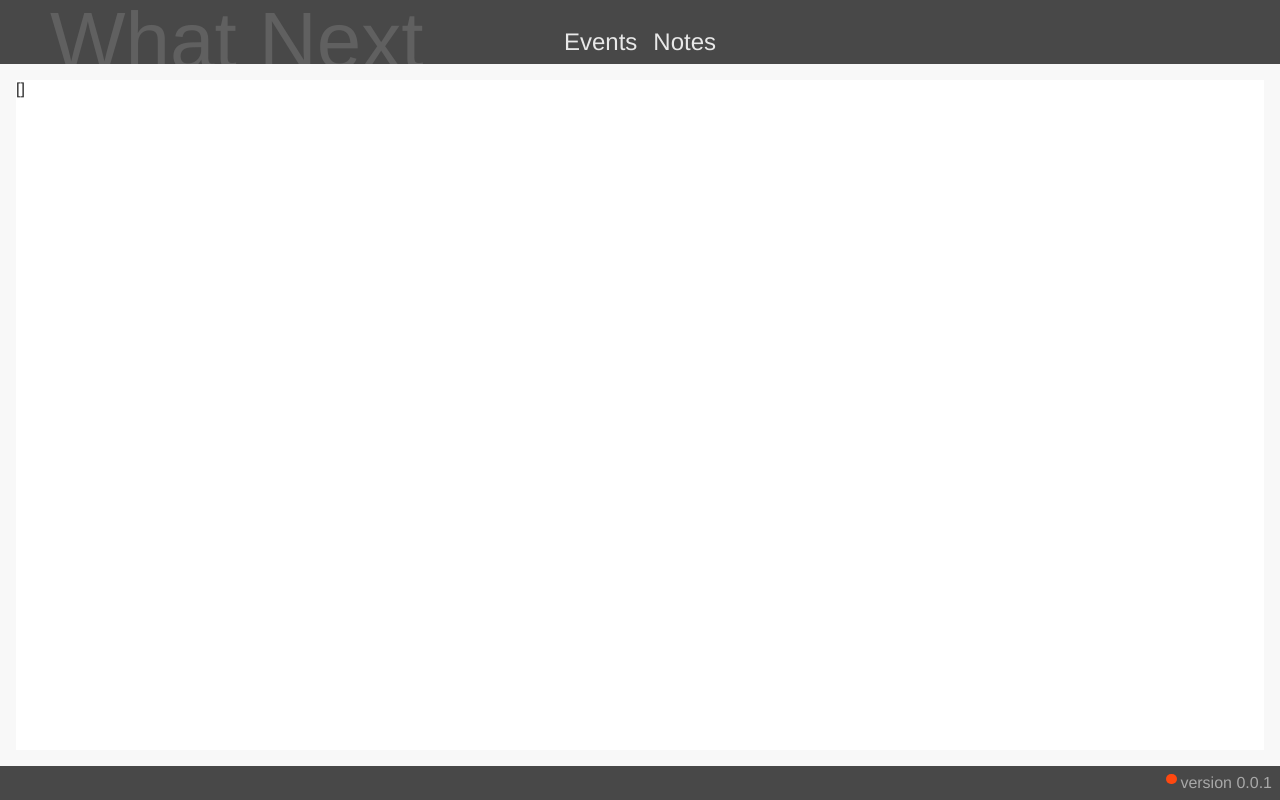
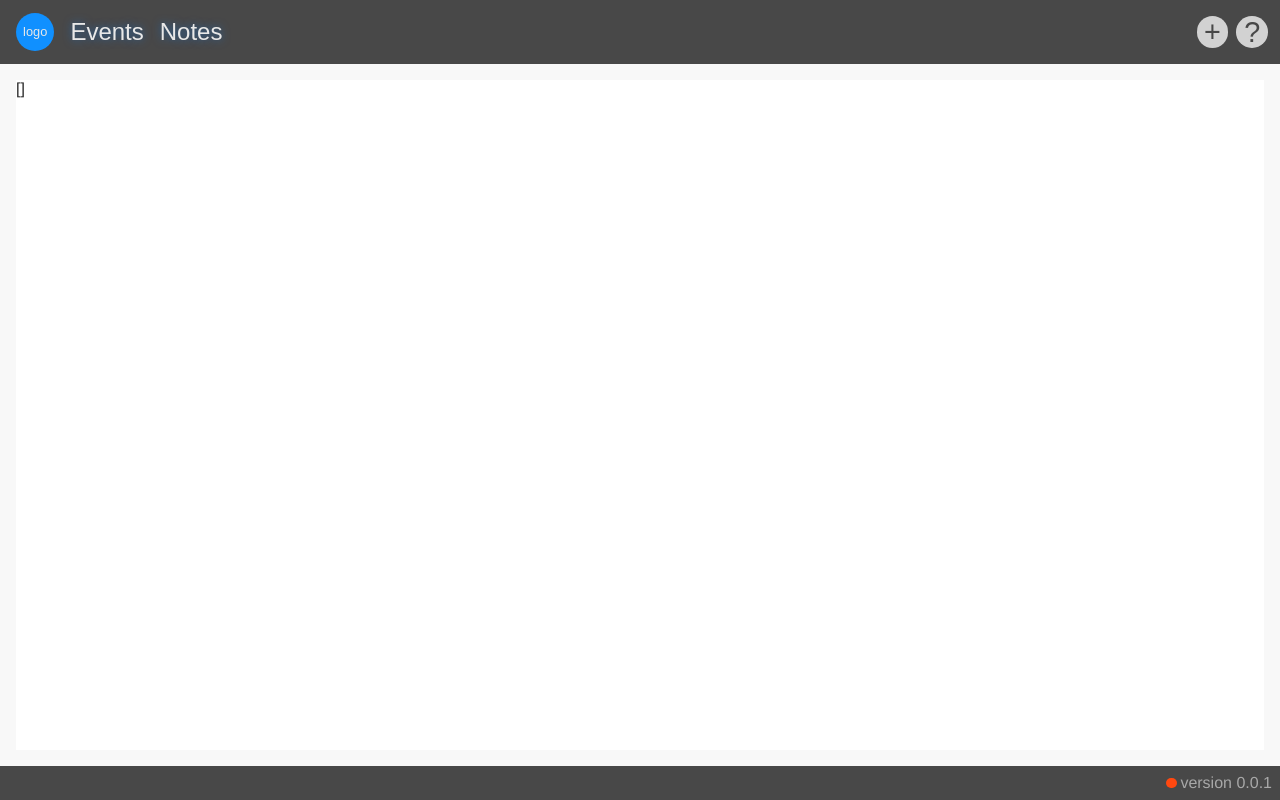
Before and after one commit to philrmass/what-next, a React app: page / in a window 1280 px wide. Built offline with nearby package versions, Linux system fonts and the light colour scheme; the HTML template or start-up script is replaced by a standard one.

Commit message:
add menu

```diff
--- a/src/components/App.js
+++ b/src/components/App.js
@@ -1,16 +1,36 @@
-import React from 'react';
+import React, { useState } from 'react';
 import { useLocalStorage } from '../utilities/storage';
 import Footer from './Footer';
 import Events from './Events';
 import Header from './Header';
+import Menu from './Menu';
 import Notes from './Notes';
 import styles from '../styles/App.module.css';
 
 function App() {
   const [events, setEvents] = useLocalStorage('whatNextEvents', []);
   const [notes, setNotes] = useLocalStorage('whatNextNotes', []);
-  const [showNotes, setShowNotes] = useLocalStorage('whatNextShowNotes', false);
+  const [notesShown, setNotesShown] = useLocalStorage('whatNextNotesShown', false);
+  const [menuShown, setShowMenu] = useState(false);
+  const [message, setMessage] = useState('');
   const version = '0.0.1';
+
+  function showMessage(text) {
+    setMessage(text);
+    setTimeout(() => setMessage(''), 2000);
+  }
+
+  function addItem() {
+    if (notesShown) {
+      showMessage('add note');
+    } else {
+      showMessage('add event');
+    }
+  }
+
+  function showMenu(shown) {
+    setShowMenu(shown);
+  }
 
   function addEvent(event) {
     setEvents((events) => [...events, event]);
@@ -20,30 +40,48 @@ function App() {
     setNotes((notes) => [...notes, note]);
   }
 
+  function saveBackup() {
+    showMessage('save');
+  }
+
+  function loadBackup() {
+    showMessage('load');
+  }
+
   function update() {
-    console.log('UPDATE');
+    showMessage('update');
   }
 
   return (
     <div className={styles.page}>
       <Header
-        setShowNotes={setShowNotes}
+        setNotesShown={setNotesShown}
+        addItem={addItem}
+        showMenu={() => showMenu(true)}
       />
       <section className={styles.main}>
-        { !showNotes &&
+        { !notesShown &&
           <Events
             events={events}
             addEvent={addEvent}
           />
         }
-        { showNotes &&
+        { notesShown &&
           <Notes
             notes={notes}
             addNotes={addNote}
           />
         }
+        { menuShown &&
+          <Menu
+            saveBackup={saveBackup}
+            loadBackup={loadBackup}
+            close={() => showMenu(false)}
+          />
+        }
       </section>
       <Footer
+        message={message}
         version={version}
         update={update}
       />
--- a/src/components/Footer.js
+++ b/src/components/Footer.js
@@ -2,22 +2,24 @@ import React from 'react';
 import PropTypes from 'prop-types';
 import styles from '../styles/Footer.module.css';
 
-function Footer({ version, update }) {
+function Footer({ message, version, update }) {
   return (
     <footer className={styles.main}>
-      <button
-        className={styles.updateButton}
-        onClick={update}
-      >
-      </button>
-      <span className={styles.version}>
-        version {version}
-      </span>
+      <div>{message}</div>
+      <div>
+        <button
+          className={styles.updateButton}
+          onClick={update}
+        >
+        </button>
+        <span className={styles.version}>version {version}</span>
+      </div>
     </footer>
   );
 }
 
 Footer.propTypes = {
+  message: PropTypes.string,
   version: PropTypes.string,
   update: PropTypes.func,
 };
--- a/src/components/Header.js
+++ b/src/components/Header.js
@@ -2,32 +2,55 @@ import React from 'react';
 import PropTypes from 'prop-types';
 import styles from '../styles/Header.module.css';
 
-function Header({ setShowNotes }) {
+function Header({ setNotesShown, addItem, showMenu }) {
   return (
     <header className={styles.main}>
+      {/*
       <div className={styles.title}>
         What Next
       </div>
-      <div className={styles.links}>
+      */}
+      <div className={styles.controls}>
+        <div className={styles.linkContainer}>
+          <div className={styles.logo}>
+            logo
+          </div>
           <button
             className={styles.link}
-          onClick={() => setShowNotes(false)}
+            onClick={() => setNotesShown(false)}
           >
             Events
           </button>
           <button
             className={styles.link}
-          onClick={() => setShowNotes(true)}
+            onClick={() => setNotesShown(true)}
           >
             Notes
           </button>
+        </div>
+        <div>
+          <button
+            className={styles.infoButton}
+            onClick={addItem}
+          >
+            +
+          </button>
+          <button
+            className={styles.infoButton}
+            onClick={showMenu}
+          >
+            ?
+          </button>
+        </div>
       </div>
     </header>
   );
 }
 
 Header.propTypes = {
-  setShowNotes: PropTypes.func,
+  setNotesShown: PropTypes.func,
+  addItem: PropTypes.func,
+  showMenu: PropTypes.func,
 };
 
 export default Header;
--- /dev/null
+++ b/src/components/Menu.js
@@ -0,0 +1,44 @@
+import React from 'react';
+import PropTypes from 'prop-types';
+import styles from '../styles/Menu.module.css';
+
+function Menu({ saveBackup, loadBackup, close }) {
+  return (
+    <main className={styles.main}>
+      <div className={styles.linkContainer}>
+        <div>
+          <button
+            className={styles.link}
+            onClick={saveBackup}
+          >
+            Save Backup
+          </button>
+        </div>
+        <div>
+          <button
+            className={styles.link}
+            onClick={loadBackup}
+          >
+            Load Backup
+          </button>
+        </div>
+      </div>
+      <div className={styles.buttonContainer}>
+        <button
+          className={styles.button}
+          onClick={close}
+        >
+          +
+        </button>
+      </div>
+    </main>
+  );
+}
+
+Menu.propTypes = {
+  saveBackup: PropTypes.func,
+  loadBackup: PropTypes.func,
+  close: PropTypes.func,
+};
+
+export default Menu;
--- a/src/index.css
+++ b/src/index.css
@@ -1,4 +1,5 @@
 :root {
+
 }
 
 * {
--- a/src/styles/App.module.css
+++ b/src/styles/App.module.css
@@ -6,6 +6,7 @@
 }
 
 .main {
+  position: relative;
   padding: 16px;
   flex-grow: 1;
   background: #f8f8f8;
--- a/src/styles/Footer.module.css
+++ b/src/styles/Footer.module.css
@@ -1,6 +1,6 @@
 .main {
   display: flex;
-  justify-content: flex-end;
+  justify-content: space-between;
   padding: 8px;
   background: #484848;
   color: #e8e8e8;
--- a/src/styles/Header.module.css
+++ b/src/styles/Header.module.css
@@ -4,27 +4,56 @@
   padding: 8px;
   background: #484848;
   color: #e8e8e8;
+  font-family: 'Fira Sans Extra Condensed', sans-serif;
   overflow: hidden;
 }
 
 .title {
   position: absolute;
-  top: -5px;
-  left: 50px;
-  color: #606060;
-  font-size: 5em;
+  top: -10px;
+  left: 70px;
+  color: #ffffff18;
+  font-size: 4.5em;
   white-space: nowrap;
+  user-select: none;
 }
 
-.links {
+.controls {
+  display: flex;
+  align-items: center;
+  justify-content: space-between;
+  height: 100%;
+}
+
+.linkContainer {
+  display: flex;
+  align-items: center;
+}
+
+.logo {
   display: flex;
   justify-content: center;
-  align-items: flex-end;
-  height: 100%;
+  align-items: center;
+  height: 3em;
+  width: 3em;
+  border-radius: 50%;
+  margin: 0 8px;
+  background: #1090ff;
+  font-size: 0.8em;
 }
 
 .link {
   font-size: 1.5em;
   margin: 0 8px;
-  z-index: 1;
+  text-shadow: #0080ff80 0 0 8px;
 }
+
+.infoButton {
+  height: 1.1em;
+  width: 1.1em;
+  border-radius: 50%;
+  margin: 4px;
+  background: #ffffffc0;
+  color: #484848;
+  font-size: 1.8em;
+}
--- /dev/null
+++ b/src/styles/Menu.module.css
@@ -0,0 +1,35 @@
+.main {
+  display: flex;
+  position: absolute;
+  top: 0;
+  right: 0;
+  padding: 16px;
+  background: white;
+  color: #282828;
+  border-left: 1px solid #989898;
+  border-bottom: 1px solid #989898;
+  border-right: 1px solid #989898;
+}
+
+.linkContainer {
+}
+
+.link {
+  margin: 4px 8px;
+  text-shadow: #0080ff80 0 0 8px;
+}
+
+.buttonContainer {
+  padding-left: 8px;
+  align-self: flex-end;
+}
+
+.button {
+  height: 1.2em;
+  width: 1.2em;
+  color: #ffffffc0;
+  border-radius: 50%;
+  background: #484848;
+  font-size: 1.5em;
+  transform: rotate(45deg);
+}
```
Also changed, not shown: 1 other file (tests, documents, lock files or other folders). Lines whose indentation alone changed are shown as unchanged.
